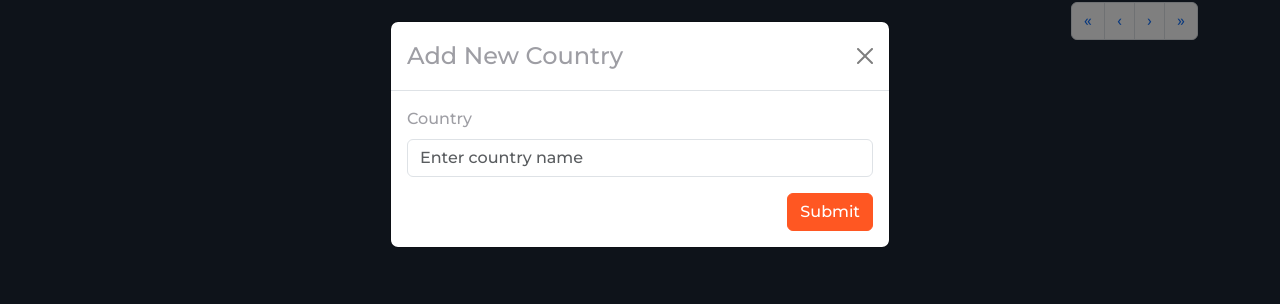
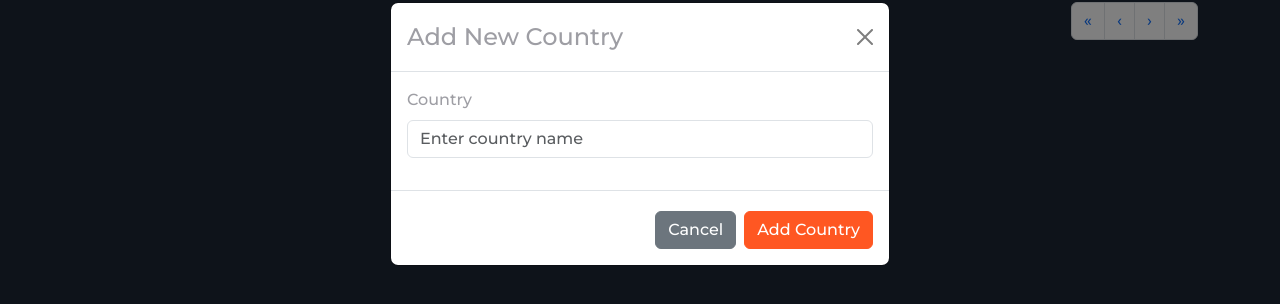
Before and after one commit to muhammadrama19/webdev2024, a React (Create React App) app in the folder admin/: page /attribute-country in a window 1280 px wide. Both pictures are taken after typing "Sample" into the empty fields and a click on the button "Add New Country". Shown: the part 266-570 px from the top of the page. Built offline with nearby package versions, Linux system fonts and the light colour scheme; no server answers.

Commit message:
Fix(Actor dan Genre): Fix input Actor and Genre

```diff
--- a/admin/src/InputCountry/InputCountry.js
+++ b/admin/src/InputCountry/InputCountry.js
@@ -187,7 +187,7 @@ const CountryManager = () => {
                     <Modal.Title>Add New Country</Modal.Title>
                 </Modal.Header>
                 <Modal.Body>
-        <Form onSubmit={(e) => { e.preventDefault(); handleAddCountry(); }}>
+                    <Form>
                         <Form.Group className="mb-3">
                             <Form.Label>Country</Form.Label>
                             <Form.Control
@@ -197,14 +197,25 @@ const CountryManager = () => {
                                 placeholder="Enter country name"
                             />
                         </Form.Group>
-            {/* Tambahkan div wrapper untuk mengatur posisi tombol */}
-            <div className="d-flex justify-content-end">
-                <Button type="submit" variant="primary" style={{ backgroundColor: '#ff5722', borderColor: '#ff5722' }}>
-                    Submit
-                </Button>
-            </div>
                     </Form>
                 </Modal.Body>
+                <Modal.Footer>
+                    <Button
+                        variant="secondary"
+                        className="mt-2"
+                        onClick={handleCloseModal}>
+                        Cancel
+                    </Button>
+                    <Button
+                        type="submit"
+                        variant="primary"
+                        className="mt-2"
+                        onClick={handleAddCountry}
+                        style={{ backgroundColor: '#ff5722', borderColor: '#ff5722' }}
+                    >
+                        Add Country
+                    </Button>
+                </Modal.Footer>
             </Modal>
 
 
--- a/admin/src/InputGenres/InputGenres.js
+++ b/admin/src/InputGenres/InputGenres.js
@@ -188,7 +188,7 @@ const GenreManager = () => {
                     <Modal.Title>Add New Genre</Modal.Title>
                 </Modal.Header>
                 <Modal.Body>
-                    <Form inline onSubmit={(e) => { e.preventDefault(); handleAddGenre(); }}>
+                    <Form>
                         <Form.Group className="mb-3">
                             <Form.Label className="me-2">Genre</Form.Label>
                             <Form.Control
@@ -202,8 +202,20 @@ const GenreManager = () => {
                     </Form>
                 </Modal.Body>
                 <Modal.Footer>
-                    <Button type="submit" variant="primary" className="mt-2" style={{ backgroundColor: '#ff5722', borderColor: '#ff5722' }}>
-                        Submit
+                    <Button
+                        variant="secondary"
+                        className="mt-2"
+                        onClick={handleCloseModal}>
+                        Cancel
+                    </Button>
+                    <Button
+                        type="submit"
+                        variant="primary"
+                        className="mt-2"
+                        onClick={handleAddGenre}
+                        style={{ backgroundColor: '#ff5722', borderColor: '#ff5722' }}
+                    >
+                        Add Genre
                     </Button>
                 </Modal.Footer>
             </Modal>
```
Lines whose indentation alone changed are shown as unchanged.
